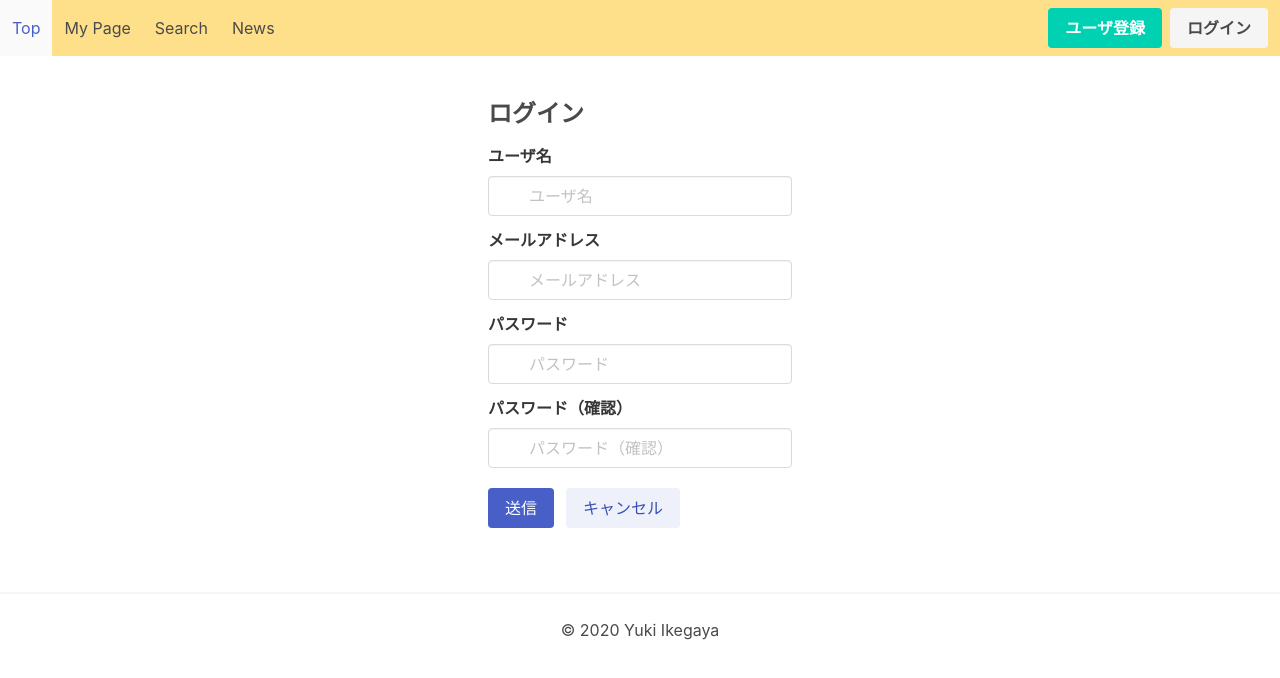
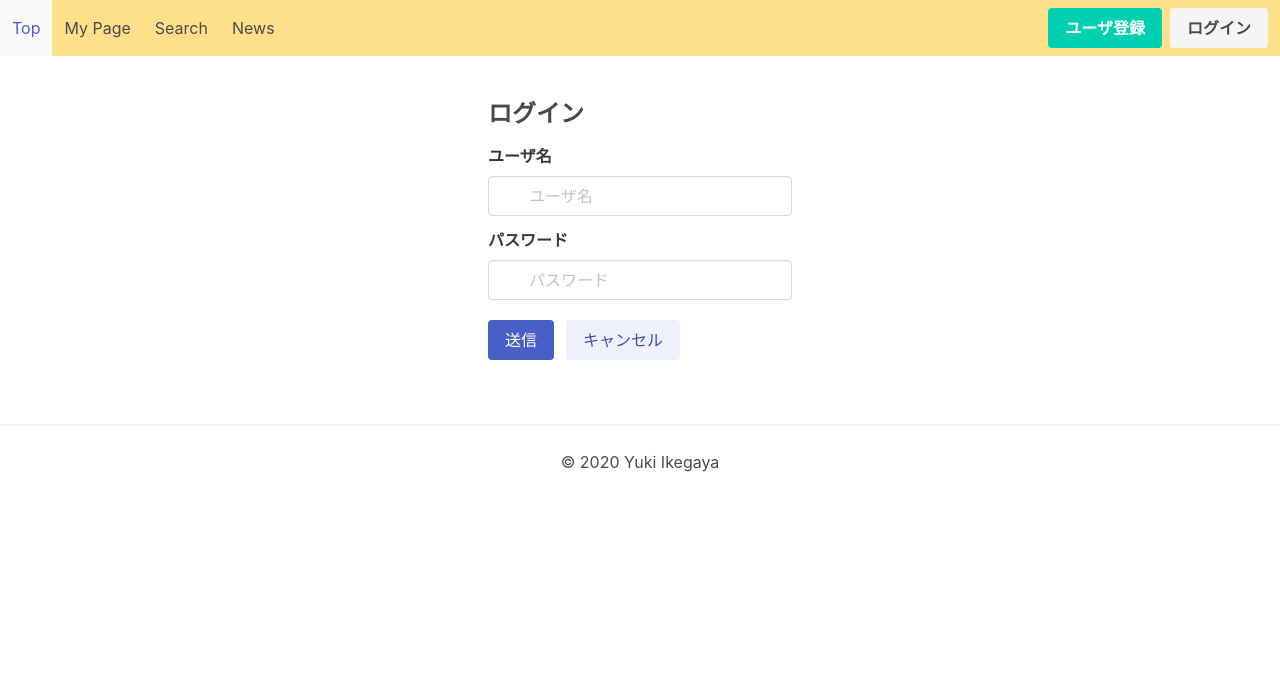
Before and after one commit to ikeyu0806/movie-info, a Next.js app: page /login in a window 1280 px wide. Shown: the top 678 px of the page. Built offline with nearby package versions, Linux system fonts and the light colour scheme.

Commit message:
delete email, confirm pass from form

```diff
--- a/pages/login.tsx
+++ b/pages/login.tsx
@@ -8,22 +8,18 @@ export const CurrentUserContext = createContext<CurrentUser>({id: 0, token: "",
 
 const Login = () => {
   const [name, setName] = useState<string>("")
-  const [email, setEmail] = useState<string>("")
   const [password1, setPassword1] = useState<string>("")
-  const [password2, setPassword2] = useState<string>("")
   const [currentUser, setCurrentUser] = useState<CurrentUser>({id: 0, token: "", name: "", email: ""})
 
   const params = new URLSearchParams();
   params.append('name', name)
-  params.append('email', email)
   params.append('password', password1)
 
   const ExecLogin = () => {
     axios.post('http://localhost:3002/login', params)
     .then((response) => {
-      console.log(response.data)
-      setCurrentUser({id: 0, token: response.data.token, name: name, email: email})
-      localStorage.setItem('current_user',JSON.stringify({id: 0, token: response.data.token, name: name, email: email}))
+      setCurrentUser({id: 0, token: response.data.token, name: name, email: response.data.user.email})
+      localStorage.setItem('current_user',JSON.stringify({id: 0, token: response.data.token, name: name}))
     })
     .catch((error) => {
       console.log(error)
@@ -32,11 +28,21 @@ const Login = () => {
   return (
 
     <CurrentUserContext.Provider value={currentUser}>
+      <Layout title="映画情報サービス">
       {currentUser.token
       ?
+      <>
         <p>ログインしています</p>
+        <style jsx>{`
+        p {
+          margin-top: 30px;
+          display: grid;
+          place-items: center;
+        }
+        `}</style>
+      </>
       :
-      <Layout title="映画情報サービス">
+      <>
         <div className="authentication-form">
           <div className="field">
             <h1>ログイン</h1>
@@ -55,35 +61,9 @@ const Login = () => {
           </div>
 
           <div className="field">
-            <label className="label">メールアドレス</label>
-            <div className="control has-icons-left has-icons-right">
-              <input className="input" type="email" placeholder="メールアドレス" onChange={(e) => { setEmail(e.target.value)}} value={email}></input>
-              <span className="icon is-small is-left">
-                <i className="fas fa-envelope"></i>
-              </span>
-              <span className="icon is-small is-right">
-                <i className="fas fa-exclamation-triangle"></i>
-              </span>
-            </div>
-          </div>
-
-          <div className="field">
             <label className="label">パスワード</label>
             <div className="control has-icons-left has-icons-right">
               <input className="input" type="password1" placeholder="パスワード" onChange={(e) => { setPassword1(e.target.value)}} value={password1}></input>
-              <span className="icon is-small is-left">
-                <i className="fas fa-envelope"></i>
-              </span>
-              <span className="icon is-small is-right">
-                <i className="fas fa-exclamation-triangle"></i>
-              </span>
-            </div>
-          </div>
-
-          <div className="field">
-            <label className="label">パスワード（確認）</label>
-            <div className="control has-icons-left has-icons-right">
-              <input className="input" type="password2" placeholder="パスワード（確認）" onChange={(e) => { setPassword2(e.target.value)}} value={password2}></input>
               <span className="icon is-small is-left">
                 <i className="fas fa-envelope"></i>
               </span>
@@ -116,8 +96,9 @@ const Login = () => {
             margin-top: 20px;
           }
         `}</style>
-      </Layout>
+      </>
     }
+    </Layout>
   </CurrentUserContext.Provider>
   )
 }
```
